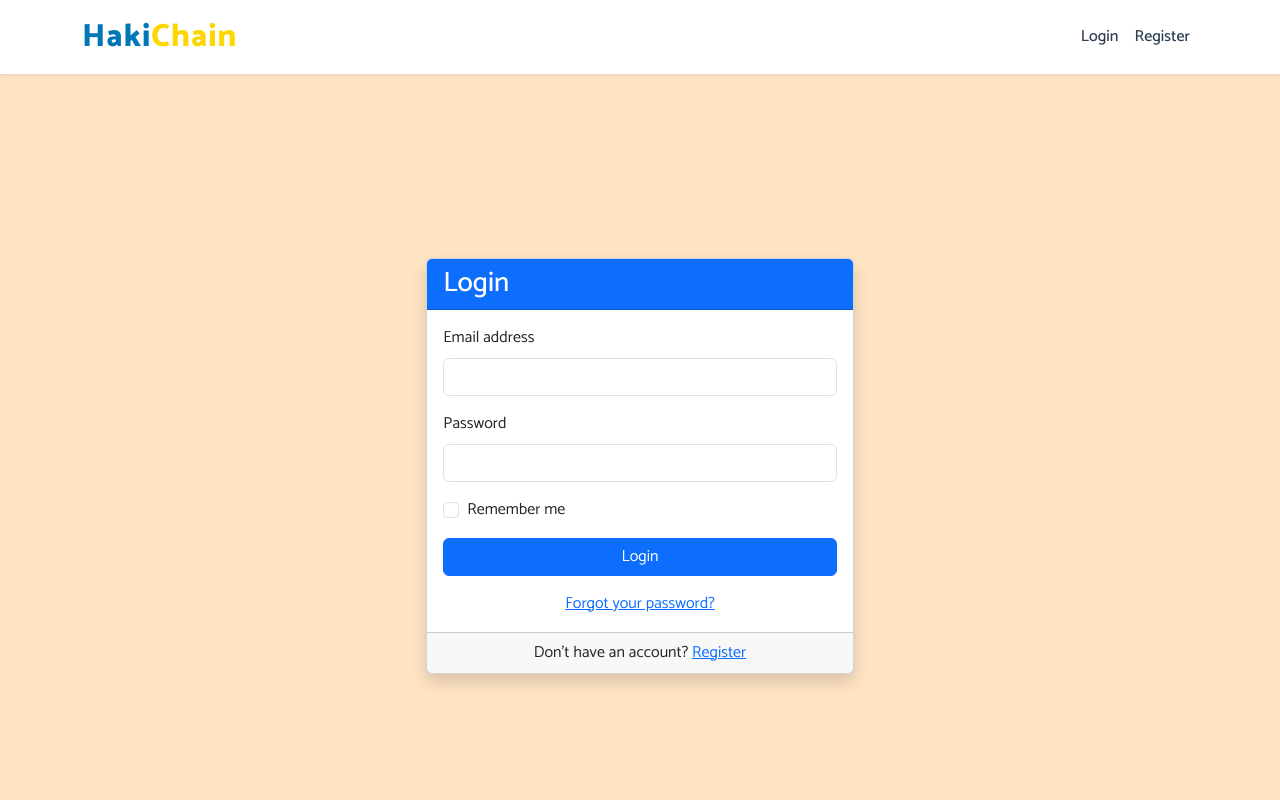
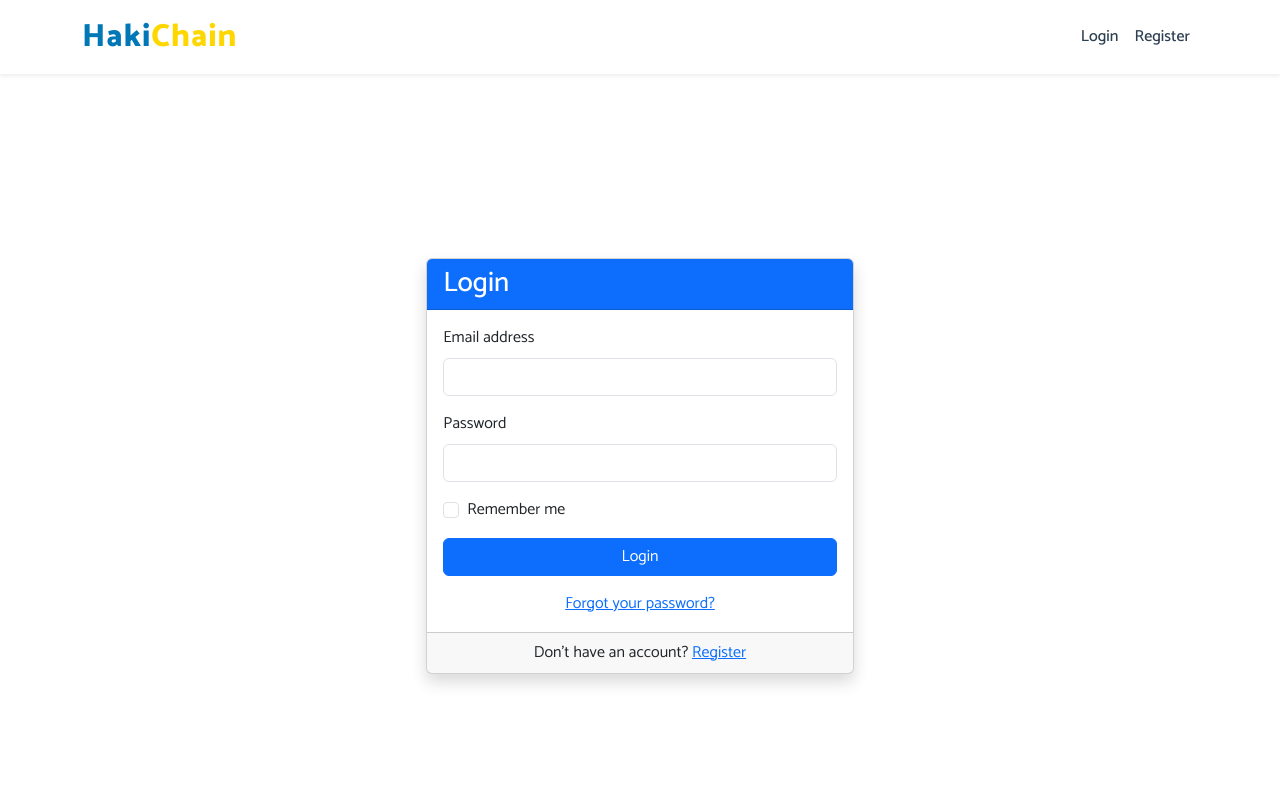
Before and after one commit to Avalanche-Team1-Africa/Chain, a Django app: page /accounts/login/ in a window 1280 px wide. Run offline with Django 5.2, Linux system fonts and the light colour scheme; some libraries are stand-ins or nearby versions.

Commit message:
this commit modifications

```diff
--- a/templates/base.html
+++ b/templates/base.html
@@ -18,7 +18,7 @@
   <style>
     body {
       font-family: 'Catamaran', sans-serif;
-      background-color: bisque;
+      background-color: whites;
       display: flex;
       flex-direction: column;
       min-height: 100vh;
```
